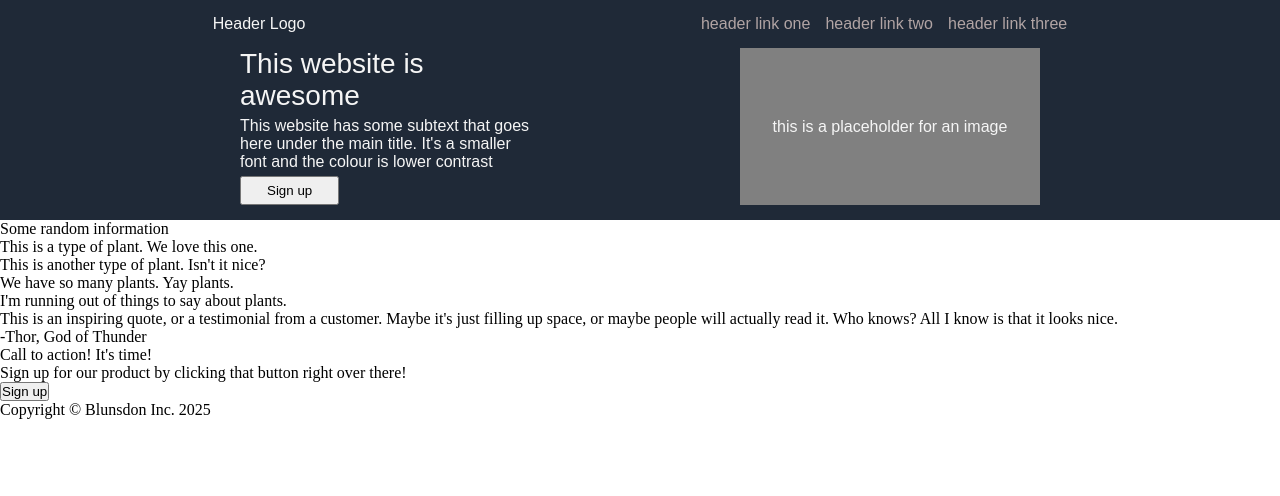
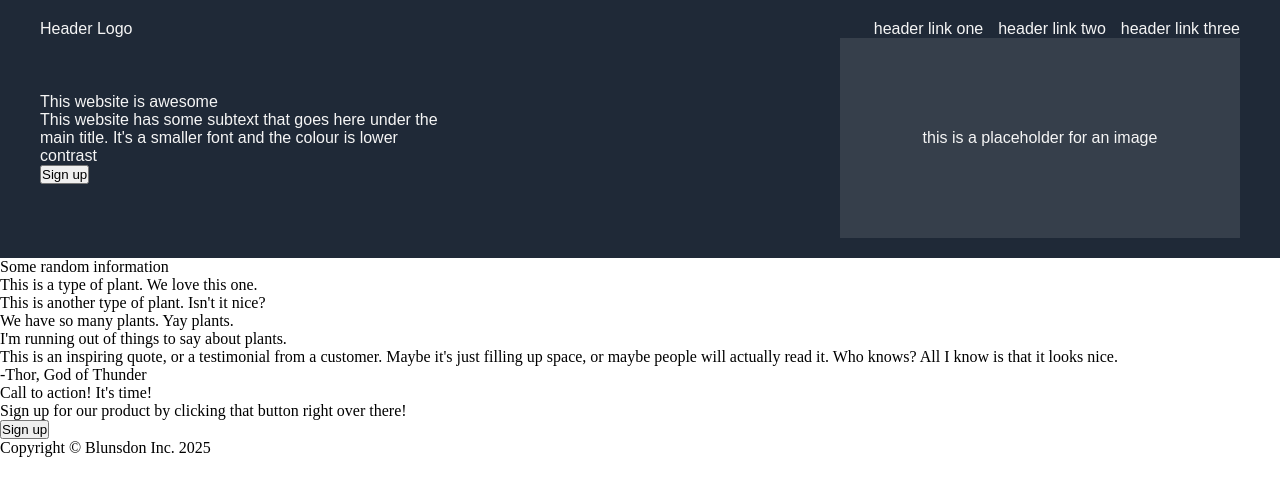
Before and after one commit to AliBabaGZ/landing-page, a plain HTML site: page index.htm in a window 1280 px wide. Drawn offline with Linux system fonts and the light colour scheme.

Commit message:
Revised CSS for header

```diff
--- a/index.htm
+++ b/index.htm
@@ -16,13 +16,15 @@
           <li><a href="#">header link three</a></li>
         </ul>
       </div>
-      <div class="header-bottom">
+      <div class="header-content">
         <div class="text-button">
+          <div class="text">
           <div class="hero-main-text">This website is awesome</div>
           <p>
             This website has some subtext that goes here under the main title.
             It's a smaller font and the colour is lower contrast
           </p>
+        </div>
           <button class="header-signup">Sign up</button>
         </div>
         <div class="img-placeholder">this is a placeholder for an image</div>
--- a/style.css
+++ b/style.css
@@ -5,59 +5,54 @@
   }
 
   .header {
+    display: flex;
+    flex-direction: column;
+    align-items: center;
     background-color: #1F2937;
     color: whitesmoke;
     font-family: Arial, Helvetica, sans-serif;
-
-    display: flex;
-    flex-direction: column;
-    padding: 15px;
-
+    padding: 20px 0;
   }
 
   .logo-links {
     display: flex;
-    justify-content: space-around;
-    margin-bottom: 15px;
+    justify-content: space-between;
+    width: 100%;
+    max-width: 1200px;
   }
 
-.header a {
-    color: rgb(177, 164, 164);
-    text-decoration: none;
-
+  .header-content {
+    display: flex;
+    justify-content: space-between;
+    align-items: center;
+    width: 100%;
+    max-width: 1200px;
   }
 
-.header ul {
-    list-style: none;
-    display: flex;
-    gap: 15px;
-
-}
-
-.header-bottom {
-    display: flex;
-    justify-content: center;
-    gap: 200px;
-}
-
-.hero-main-text {
-    font-size: 28px;
-    margin-bottom: 5px;
+  .text-button {
+    flex: 1;
+    max-width: 400px;
   }
 
   .img-placeholder {
-    background-color: grey;
+    flex: 1;
+    background-color: rgba(255, 255, 255, 0.1);
+    max-width: 400px;
+    height: 200px;
     display: flex;
+    align-items: center;
     justify-content: center;
-    align-items: center;
-    width: 300px;
+    text-align: center;
   }
 
-.text-button {
-    width: 300px;
+
+  ul {
+    display: flex;
+    list-style: none;
+    gap: 15px;
   }
 
-.header-signup {
-    padding: 5px 25px;
-    margin-top: 5px;
+  a {
+    color: whitesmoke;
+    text-decoration: none;
   }
```
Lines whose indentation alone changed are shown as unchanged.
